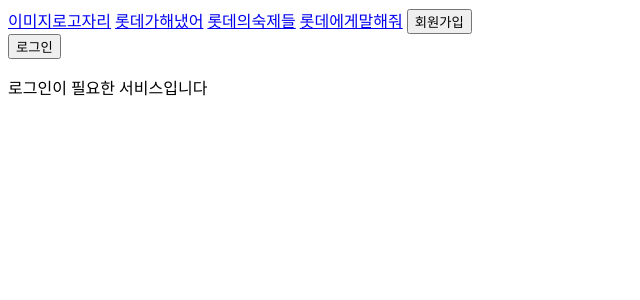
After one commit to minjung0067/Likelion-LotteSinmungo, a Django app: page /mypage/ in a window 1280 px wide. The commit adds this page. Shown: the top 300 px of the page, without its empty margins (0-640 px from the left). Run offline with Django 3.2, Linux system fonts and the light colour scheme.

Commit message:
resolved issue/26

```diff
--- /dev/null
+++ b/lotteSinmungo_project/app/templates/mypage.html
@@ -0,0 +1,23 @@
+</body>
+</html>
+
+{% extends "template.html" %}
+{% load static %}
+
+{% block title %}
+<title>롯데신문고</title>
+{% endblock title %}
+
+{% block contents %}
+
+<!-- 이 아래부터는 html 콘텐츠 내용입니다 -->
+{% if user.is_authenticated %}
+    <p>좋아요한 불만사항</p>
+    <!-- 추가되어야함 -->
+    <p>내가 작성한 불만사항</p>
+    <!-- 추가되어야함 -->
+    {% else %}
+    <p>로그인이 필요한 서비스입니다</p>
+
+{% endif %}
+{% endblock contents %}
--- a/lotteSinmungo_project/app/templates/template.html
+++ b/lotteSinmungo_project/app/templates/template.html
@@ -16,8 +16,25 @@
     <a href ="{% url 'solution' %}">롯데가해냈어</a>
     <a href ="{% url 'problemList' %}">롯데의숙제들</a>
     <a href ="{% url 'writing' %}">롯데에게말해줘</a>
-    <a href="{% url 'signin' %}">로그인</a>
-    <a href="{% url 'signup' %}">회원가입</a>
+
+    {% if user.is_authenticated %}
+    <p>{{user}}님! 함께 불만을 나눠주세요 :D</p>
+    <a href="{% url 'signout' %}">
+        <button>로그아웃</button>
+    </a>
+    <a href="{% url 'mypage' %}">마이페이지</a>
+
+    {% else %}
+    <a href="{% url 'signup' %}">
+        <button>회원가입</button>
+    </a>
+    <br>
+    <a href="{% url 'signin' %}">
+        <button>로그인</button>
+    </a>
+    <br>
+    {% endif %}
+
 
 <!-- 다른 HTML 파일의 contents block이 삽입되는 부분-->
 {% block contents %}
--- a/lotteSinmungo_project/app/views.py
+++ b/lotteSinmungo_project/app/views.py
@@ -89,3 +89,6 @@ def signin(request):
 def signout(request): #logout 기능
     logout(request) #logout을 수행한다.
     return HttpResponseRedirect(reverse('index'))
+
+def mypage(request):
+    return render(request, 'mypage.html')
--- a/lotteSinmungo_project/lotteSinmungo/urls.py
+++ b/lotteSinmungo_project/lotteSinmungo/urls.py
@@ -27,4 +27,5 @@ urlpatterns = [
     path('signup/', views.signup, name='signup'),
     path('signin/', views.signin, name='signin'),
     path('signout/', views.signout, name='signout'),
+    path('mypage/', views.mypage, name='mypage'),
 ]
```
Also changed, not shown: lotteSinmungo_project/app/templates/index.html (+0 -15 lines).
